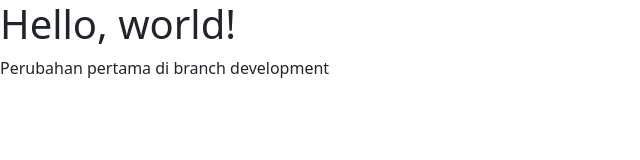
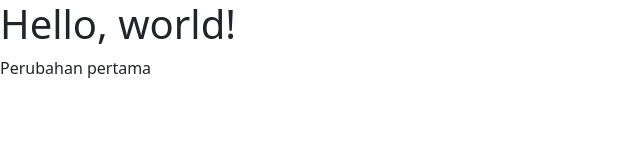
Before and after one commit to AlulCode45/TugasGit, a plain HTML site: page index.html in a window 1280 px wide. Shown: the whole page, without its empty margins (0-640 px from the left). Drawn offline with nearby package versions, Linux system fonts and the light colour scheme.

Commit message:
Revert "Menambahkan merubah index di branch development"
This reverts commit 790c70512eb4243ac624272ce4ad76f1d6b4d5ec.

	revert:   index.html

```diff
--- a/index.html
+++ b/index.html
@@ -12,7 +12,7 @@
 <body>
     <h1>Hello, world!</h1>
     <p>
-        Perubahan pertama di branch development
+        Perubahan pertama
     </p>
 
     <script src="https://cdn.jsdelivr.net/npm/bootstrap@5.3.0-alpha3/dist/js/bootstrap.bundle.min.js"
```
